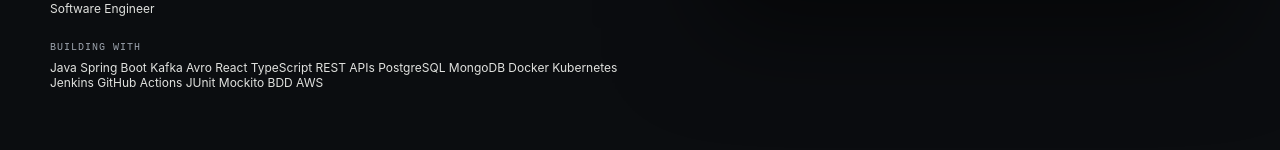
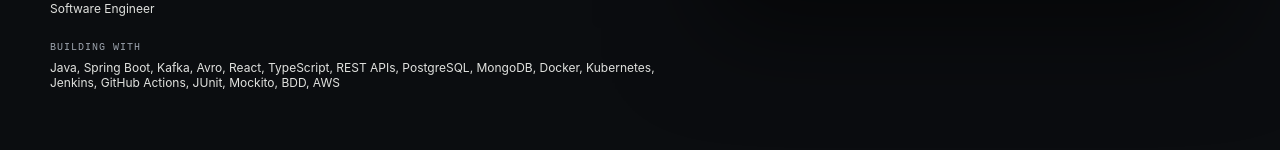
Before and after one commit to TANISHK-MEHTA/tanishk-portfolio, a React (Vite) app: page / in a window 1280 px wide. Shown: the part 794-944 px from the top of the page. Built offline with nearby package versions, Linux system fonts and the light colour scheme.

Commit message:
Adjust the CTA copy formatting: add a space between CGPA and Graduated, and use a cleaner comma-separated tech stack string

```diff
--- a/src/App.tsx
+++ b/src/App.tsx
@@ -272,7 +272,7 @@
           <div className="actions"><a className="btn btn-primary" href="#work">Explore selected work <Arrow /></a><a className="btn btn-secondary" href={mailto('Résumé request')} target="_blank" rel="noopener noreferrer">Request résumé <Arrow diagonal /></a></div>
           <div className="hero-meta">
             <div className="meta-item"><span>Current chapter</span><span>Software Engineer</span></div>
-            <div className="meta-item tech-stack"><span>Building with</span><span>Java Spring Boot Kafka Avro React TypeScript REST APIs PostgreSQL MongoDB Docker Kubernetes Jenkins GitHub Actions JUnit Mockito BDD AWS</span></div>
+            <div className="meta-item tech-stack"><span>Building with</span><span>Java, Spring Boot, Kafka, Avro, React, TypeScript, REST APIs, PostgreSQL, MongoDB, Docker, Kubernetes, Jenkins, GitHub Actions, JUnit, Mockito, BDD, AWS</span></div>
           </div>
         </div>
         <SystemExplorer />
@@ -287,7 +287,7 @@
         <div className="stack-group"><h3>Quality & delivery</h3><p>JUnit<br />Mockito<br />BDD<br />CI/CD<br />GitHub Actions / Jenkins</p></div>
         <div className="stack-group"><h3>Cloud & platform</h3><p>AWS<br />Docker<br />Kubernetes<br />Git<br />SAST & platform reliability</p></div>
       </div></div></section></div>
-      <section id="education"><div className="wrap"><div className="section-head reveal"><div className="section-index">04 / BACKGROUND</div><div><h2>Grounded in fundamentals.<br /><em>Always learning.</em></h2><p>My work is shaped by practical systems thinking, software engineering fundamentals, and a strong bias toward learning by doing.</p></div></div><div className="education"><div className="edu-card reveal"><div className="kicker">Education</div><h3>B.Tech – Computer Science & Engineering</h3><p>Vellore Institute of Technology (VIT), Vellore</p><div className="edu-meta"><span>CGPA: 9.67 / 10.0</span><span>Graduated Jan 2024</span></div></div><div className="edu-card reveal"><div className="kicker">Certifications</div><h3>Cloud & AI</h3><p>AWS Certified Cloud Practitioner<br />AWS Certified AI Practitioner</p></div></div></div></section>
+      <section id="education"><div className="wrap"><div className="section-head reveal"><div className="section-index">04 / BACKGROUND</div><div><h2>Grounded in fundamentals.<br /><em>Always learning.</em></h2><p>My work is shaped by practical systems thinking, software engineering fundamentals, and a strong bias toward learning by doing.</p></div></div><div className="education"><div className="edu-card reveal"><div className="kicker">Education</div><h3>Vellore Institute of Technology (VIT), Vellore</h3><p><span>CGPA: 9.67 / 10.0</span> <span>• Graduated Jan 2024</span></p></div><div className="edu-card reveal"><div className="kicker">Certifications</div><h3>Cloud & AI</h3><p>AWS Certified Cloud Practitioner<br />AWS Certified AI Practitioner</p></div></div></div></section>
       <Contact />
     </main>
     <footer><div className="wrap footer-row"><span>© {new Date().getFullYear()} TANISHK MEHTA · MADE WITH INTENT</span><span>SOFTWARE ENGINEER / BENGALURU, INDIA</span><div className="footer-links"><a href={mailto('Email')}>Email</a><a href={LINKEDIN} target="_blank" rel="noopener noreferrer">LinkedIn</a></div></div></footer>
```
